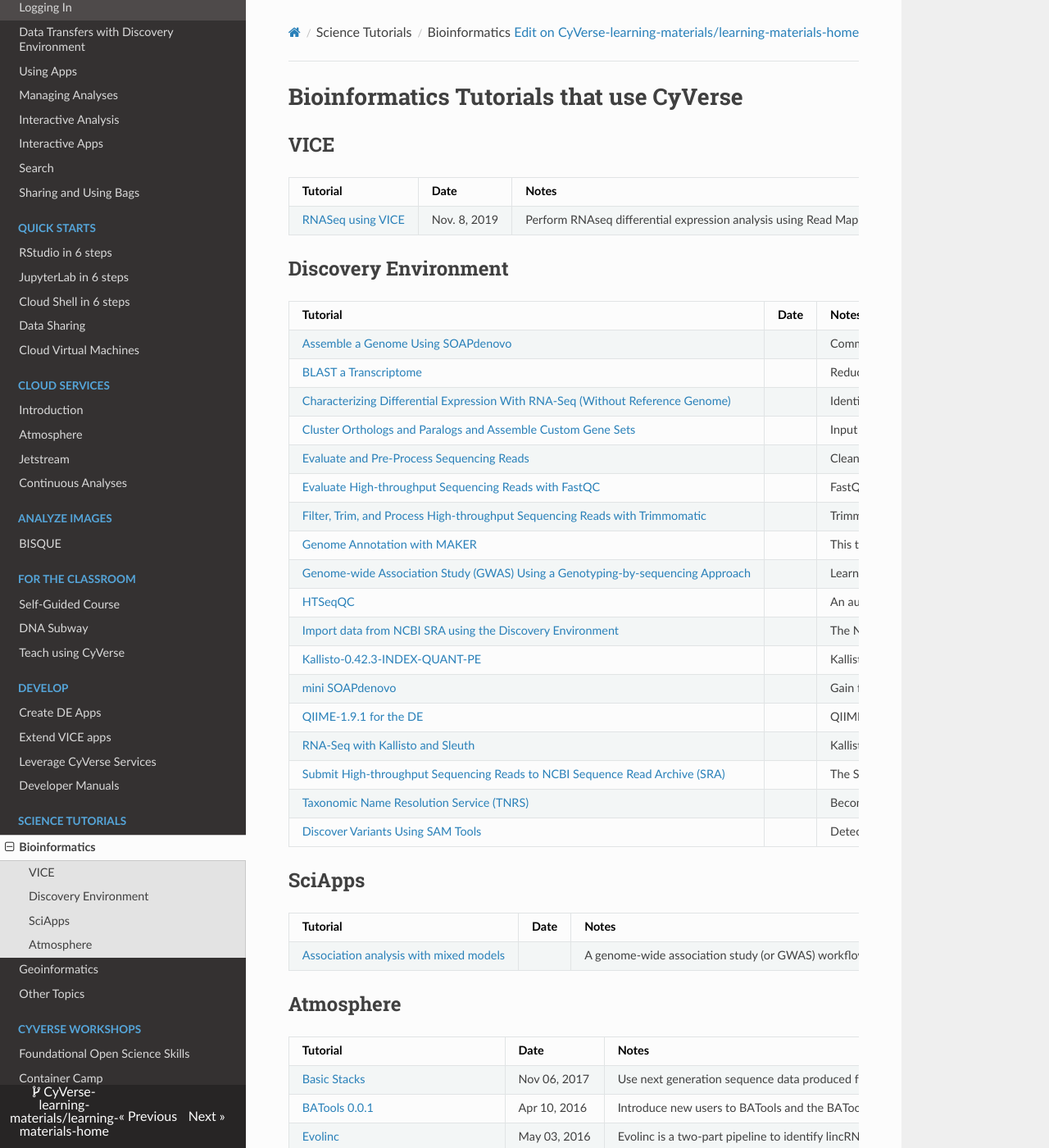
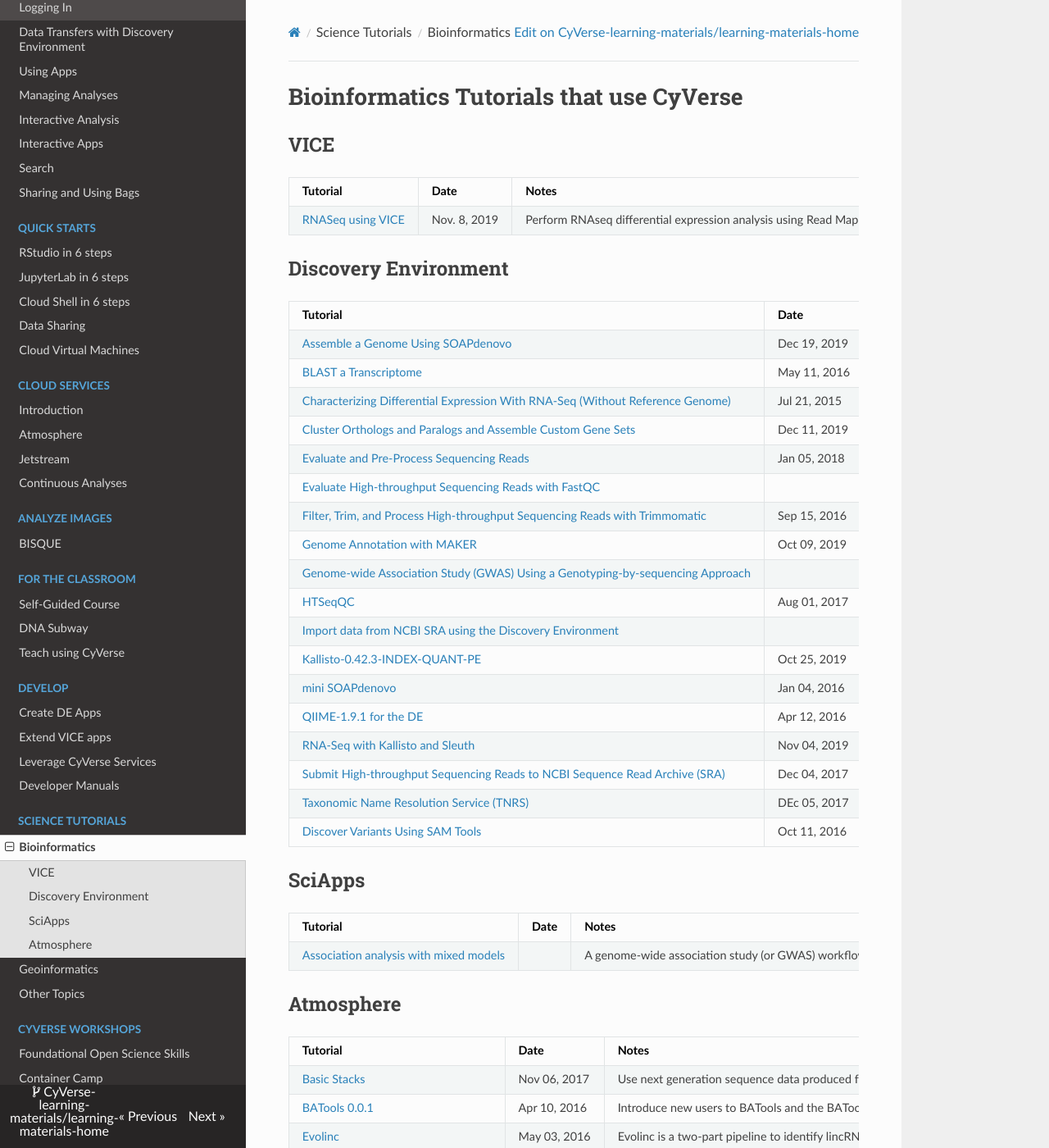
Before and after one commit to CyVerse-learning-materials/learning-materials-home, an MkDocs documentation site: the page built from docs/bioinformatics_tutorials.md, in a window 1280 px wide and 1400 px high. Shown: the whole window at 82% size. Built offline with MkDocs 1.6.1, drawn with Linux system fonts in a browser that asks for light colours; nearby versions of some CDN libraries; a script that is not in the unit is left out.

Commit message:
Added more tutorial dates

```diff
--- a/docs/bioinformatics_tutorials.md
+++ b/docs/bioinformatics_tutorials.md
@@ -10,24 +10,24 @@
 
 | Tutorial | Date |	Notes |
 |----------|------|-------|
-| [Assemble a Genome Using SOAPdenovo](https://wiki.cyverse.org/wiki/pages/viewpage.action?pageId=14588299){target=_blank}	| | Commonly used procedure for de novo whole genome assembly of Illumina reads using the DE: Assemble reads, Assess assembly |
-| [BLAST a Transcriptome](https://wiki.cyverse.org/wiki/display/TUT/Tutorial%3A+BLAST+a+Transcriptome){target=_blank} | |	Reduce number of transcripts and level of redundancy in an assembled transcriptome, and identify coding sequences that can be submitted to BLASTP searches. |
-| [Characterizing Differential Expression With RNA-Seq (Without Reference Genome)](https://wiki.cyverse.org/wiki/pages/viewpage.action?pageId=14585157){target=_blank}	| | Identify changes in gene expression levels between at least two sequenced transcriptome samples (18 separate tutorials) |
-| [Cluster Orthologs and Paralogs and Assemble Custom Gene Sets](https://cyverse.atlassian.net/wiki/spaces/TUT/pages/258736290/Cluster+Orthologs+and+Paralogs+and+Assemble+Custom+Gene+Sets+Workflow+Tutorial){target=_blank} | | Input entire protein-encoding gene or transcript repertoires from genomes of interest, and cluster homologs (orthologs and paralogs), then query clusters to assemble gene sets based on presence/absence and copy number. |
-| [Evaluate and Pre-Process Sequencing Reads](http://www.cyverse.org/learning-center/discovery-environment/de-004-genome-wide-association-study-gwas-using-genotyping){target=_blank} | |	Clean and filter Illumina reads using DE apps. |
+| [Assemble a Genome Using SOAPdenovo](https://wiki.cyverse.org/wiki/pages/viewpage.action?pageId=14588299){target=_blank}	| Dec 19, 2019 | Commonly used procedure for de novo whole genome assembly of Illumina reads using the DE: Assemble reads, Assess assembly |
+| [BLAST a Transcriptome](https://wiki.cyverse.org/wiki/display/TUT/Tutorial%3A+BLAST+a+Transcriptome){target=_blank} | May 11, 2016 |	Reduce number of transcripts and level of redundancy in an assembled transcriptome, and identify coding sequences that can be submitted to BLASTP searches. |
+| [Characterizing Differential Expression With RNA-Seq (Without Reference Genome)](https://wiki.cyverse.org/wiki/pages/viewpage.action?pageId=14585157){target=_blank}	| Jul 21, 2015 | Identify changes in gene expression levels between at least two sequenced transcriptome samples (18 separate tutorials) |
+| [Cluster Orthologs and Paralogs and Assemble Custom Gene Sets](https://cyverse.atlassian.net/wiki/spaces/TUT/pages/258736290/Cluster+Orthologs+and+Paralogs+and+Assemble+Custom+Gene+Sets+Workflow+Tutorial){target=_blank} | Dec 11, 2019 | Input entire protein-encoding gene or transcript repertoires from genomes of interest, and cluster homologs (orthologs and paralogs), then query clusters to assemble gene sets based on presence/absence and copy number. |
+| [Evaluate and Pre-Process Sequencing Reads](http://www.cyverse.org/learning-center/discovery-environment/de-004-genome-wide-association-study-gwas-using-genotyping){target=_blank} | Jan 05, 2018 |	Clean and filter Illumina reads using DE apps. |
 | [Evaluate High-throughput Sequencing Reads with FastQC](https://cyverse-fastqc-quickstart.readthedocs-hosted.com/en/latest/){target=_blank} | |	FastQC is a popular tool for evaluating the quality of high-throughput sequencing reads such as from Illumina and PacBio. |
-| [Filter, Trim, and Process High-throughput Sequencing Reads with Trimmomatic](https://cyverse-trimmomatic-quickstart.readthedocs-hosted.com/en/latest/){target=_blank} | |	Trimmomatic is a popular application for filtering and trimming high- throughput sequencing reads. Several functions can remove populations of low quality reads, remove sequencing adaptors, and trim low-quality regions of individual reads. |
-| [Genome Annotation with MAKER](https://cyverse-sciapps-guide.readthedocs-hosted.com/en/latest/annotation.html){target=_blank} | | This tutorial is a step-by-step guide for using SciApps to perform MAKER based annotation |
+| [Filter, Trim, and Process High-throughput Sequencing Reads with Trimmomatic](https://cyverse-trimmomatic-quickstart.readthedocs-hosted.com/en/latest/){target=_blank} | Sep 15, 2016 |	Trimmomatic is a popular application for filtering and trimming high- throughput sequencing reads. Several functions can remove populations of low quality reads, remove sequencing adaptors, and trim low-quality regions of individual reads. |
+| [Genome Annotation with MAKER](https://cyverse-sciapps-guide.readthedocs-hosted.com/en/latest/annotation.html){target=_blank} | Oct 09, 2019 | This tutorial is a step-by-step guide for using SciApps to perform MAKER based annotation |
 | [Genome-wide Association Study (GWAS) Using a Genotyping-by-sequencing Approach](https://wiki.cyverse.org/wiki/pages/viewpage.action?pageId=11447702){target=_blank} | |	Learn to identify genetic variants that are associated with a trait. |
-| [HTSeqQC](https://learning.cyverse.org/projects/cyverse-htseqqc-cyverse-tutorial/en/latest/){target=_blank} | |	An automated quality control analysis tool for a single and paired-end high-throughput sequencing data (HTS) generated from Illumina sequencing platforms |
+| [HTSeqQC](https://learning.cyverse.org/projects/cyverse-htseqqc-cyverse-tutorial/en/latest/){target=_blank} | Aug 01, 2017 |	An automated quality control analysis tool for a single and paired-end high-throughput sequencing data (HTS) generated from Illumina sequencing platforms |
 | [Import data from NCBI SRA using the Discovery Environment](http://learning.cyverse.org/projects/cyverse-importing-sradata-quickstart/){target=_blank}	| | The NCBI Sequence Read Archive (SRA) is a repository for high-throughput sequencing reads. These are valuable data for novel analysis and reuse. You can directly import data from SRA into your Data Store using a Discovery Environment app. |
-| [Kallisto-0.42.3-INDEX-QUANT-PE](https://wiki.cyverse.org/wiki/display/TUT/Kallisto-0.42.3-INDEX-QUANT-PE+in+the+Discovery+Environment){target=_blank} | |	Kallisto is a program for quantifying abundances of transcripts from RNA-Seq data, or more generally of target sequences using high-throughput sequencing reads. It is based on the novel idea of pseudoalignment for rapidly determining the compatibility of reads with targets, without the need for alignment. |
-| [mini SOAPdenovo](https://wiki.cyverse.org/wiki/pages/viewpage.action?pageId=22676743){target=_blank} | |	Gain familiarity with a commonly used procedure for de novo whole genome assembly of Illumina reads using the DE. |
-| [QIIME-1.9.1 for the DE](https://wiki.cyverse.org/wiki/display/TUT/QIIME-1.9.1+in+Discovery+Environment){target=_blank} | |	QIIME is an open-source bioinformatics pipeline for performing microbiome analysis from raw DNA sequencing data. |
-| [RNA-Seq with Kallisto and Sleuth](https://cyverse-kallisto-tutorial.readthedocs-hosted.com/en/latest/){target=_blank} | |	Kallisto is a quick, highly-efficient software for quantifying transcript abundances in an RNA-Seq experiment. Sleuth is designed to analyze and visualize the Kallisto results in R. |
-| [Submit High-throughput Sequencing Reads to NCBI Sequence Read Archive (SRA)](https://learning.cyverse.org/projects/sra_submission_quickstart/en/latest/){target=_blank} | |	The SRA is a canonical repository for sequencing data generated by high-throughput instruments. The CyVerse submission pipeline allows you to directly submit your data into an SRA-linked BioProject. |
-| [Taxonomic Name Resolution Service (TNRS)](https://wiki.cyverse.org/wiki/pages/viewpage.action?pageId=11447869){target=_blank} | |	Become familiar with TNRS to identify, correct, and update scientific names of plants. |
-| [Discover Variants Using SAM Tools](https://learning.cyverse.org/en/latest/tutorials.html#system-message-1){target=_blank} | |	Detect and call variants from sequence reads using Bowtie and SAM Tools. |
+| [Kallisto-0.42.3-INDEX-QUANT-PE](https://wiki.cyverse.org/wiki/display/TUT/Kallisto-0.42.3-INDEX-QUANT-PE+in+the+Discovery+Environment){target=_blank} | Oct 25, 2019 |	Kallisto is a program for quantifying abundances of transcripts from RNA-Seq data, or more generally of target sequences using high-throughput sequencing reads. It is based on the novel idea of pseudoalignment for rapidly determining the compatibility of reads with targets, without the need for alignment. |
+| [mini SOAPdenovo](https://wiki.cyverse.org/wiki/pages/viewpage.action?pageId=22676743){target=_blank} | Jan 04, 2016 |	Gain familiarity with a commonly used procedure for de novo whole genome assembly of Illumina reads using the DE. |
+| [QIIME-1.9.1 for the DE](https://wiki.cyverse.org/wiki/display/TUT/QIIME-1.9.1+in+Discovery+Environment){target=_blank} | Apr 12, 2016 |	QIIME is an open-source bioinformatics pipeline for performing microbiome analysis from raw DNA sequencing data. |
+| [RNA-Seq with Kallisto and Sleuth](https://cyverse-kallisto-tutorial.readthedocs-hosted.com/en/latest/){target=_blank} | Nov 04, 2019 |	Kallisto is a quick, highly-efficient software for quantifying transcript abundances in an RNA-Seq experiment. Sleuth is designed to analyze and visualize the Kallisto results in R. |
+| [Submit High-throughput Sequencing Reads to NCBI Sequence Read Archive (SRA)](https://learning.cyverse.org/projects/sra_submission_quickstart/en/latest/){target=_blank} | Dec 04, 2017|	The SRA is a canonical repository for sequencing data generated by high-throughput instruments. The CyVerse submission pipeline allows you to directly submit your data into an SRA-linked BioProject. |
+| [Taxonomic Name Resolution Service (TNRS)](https://wiki.cyverse.org/wiki/pages/viewpage.action?pageId=11447869){target=_blank} | DEc 05, 2017 |	Become familiar with TNRS to identify, correct, and update scientific names of plants. |
+| [Discover Variants Using SAM Tools](https://learning.cyverse.org/en/latest/tutorials.html#system-message-1){target=_blank} | Oct 11, 2016 |	Detect and call variants from sequence reads using Bowtie and SAM Tools. |
 
 ## SciApps
 
```
